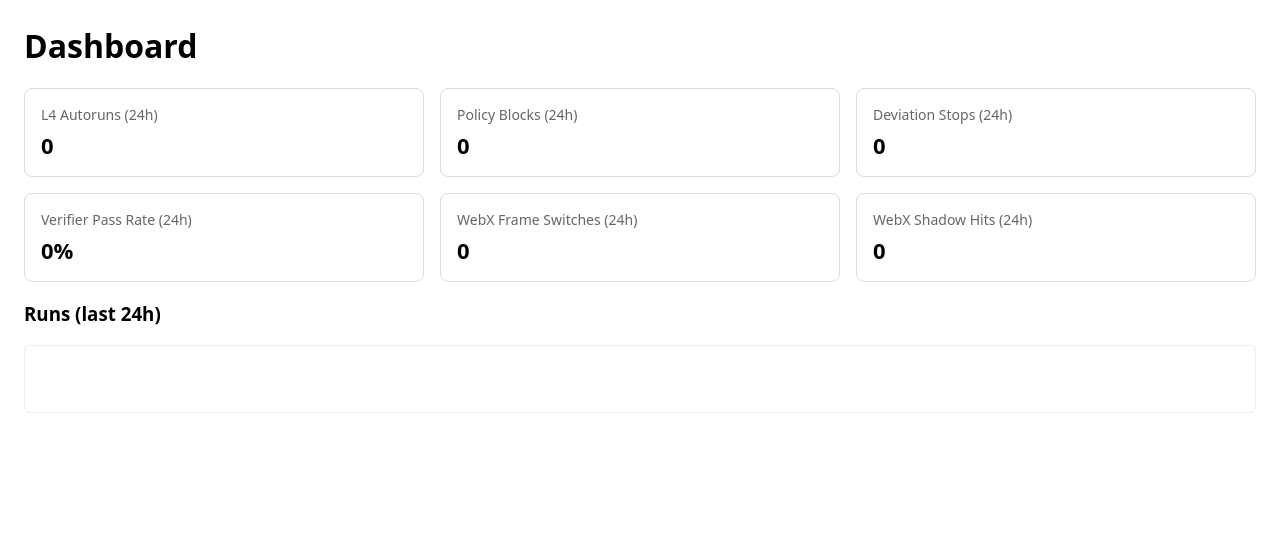
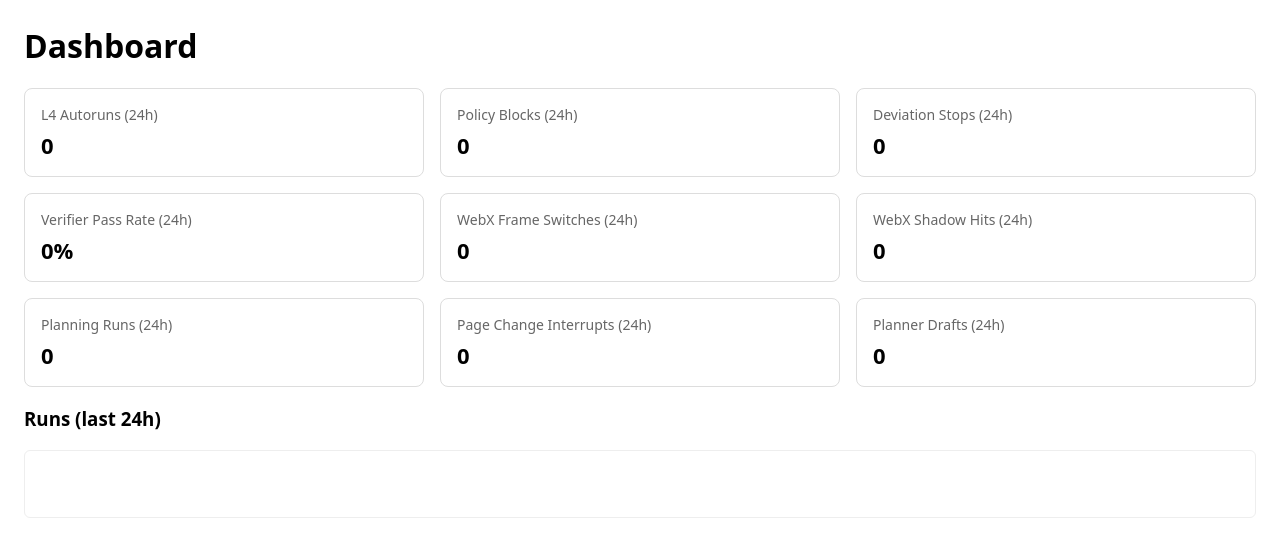
Before and after one commit to Axion-inc/DesktopAgent, a FastAPI app: page /dashboard in a window 1280 px wide. Shown: the top 557 px of the page. Run offline with FastAPI, Linux system fonts and the light colour scheme; data comes from the database, SQL or seed files in the repository; data that the repository does not hold is empty; parts of the project's set-up code (start-up, migrations or seed data) failed here and were passed over.

Commit message:
feat(ui): surface Phase 8 KPIs on dashboard (planning runs, page-change interrupts, planner drafts)

```diff
--- a/app/templates/dashboard.html
+++ b/app/templates/dashboard.html
@@ -20,6 +20,9 @@
     <div class="card"><div class="title">Verifier Pass Rate (24h)</div><div class="value">{{ (metrics.get('verifier_pass_rate_24h', 0) * 100) | round(1) }}%</div></div>
     <div class="card"><div class="title">WebX Frame Switches (24h)</div><div class="value">{{ metrics.get('webx_frame_switches_24h', 0) }}</div></div>
     <div class="card"><div class="title">WebX Shadow Hits (24h)</div><div class="value">{{ metrics.get('webx_shadow_hits_24h', 0) }}</div></div>
+    <div class="card"><div class="title">Planning Runs (24h)</div><div class="value">{{ metrics.get('planning_runs_24h', 0) }}</div></div>
+    <div class="card"><div class="title">Page Change Interrupts (24h)</div><div class="value">{{ metrics.get('page_change_interrupts_24h', 0) }}</div></div>
+    <div class="card"><div class="title">Planner Drafts (24h)</div><div class="value">{{ metrics.get('planner_draft_count_24h', 0) }}</div></div>
   </div>
   <h3>Runs (last 24h)</h3>
   {% set trend = metrics.get('trend_runs_24h', []) %}
```
